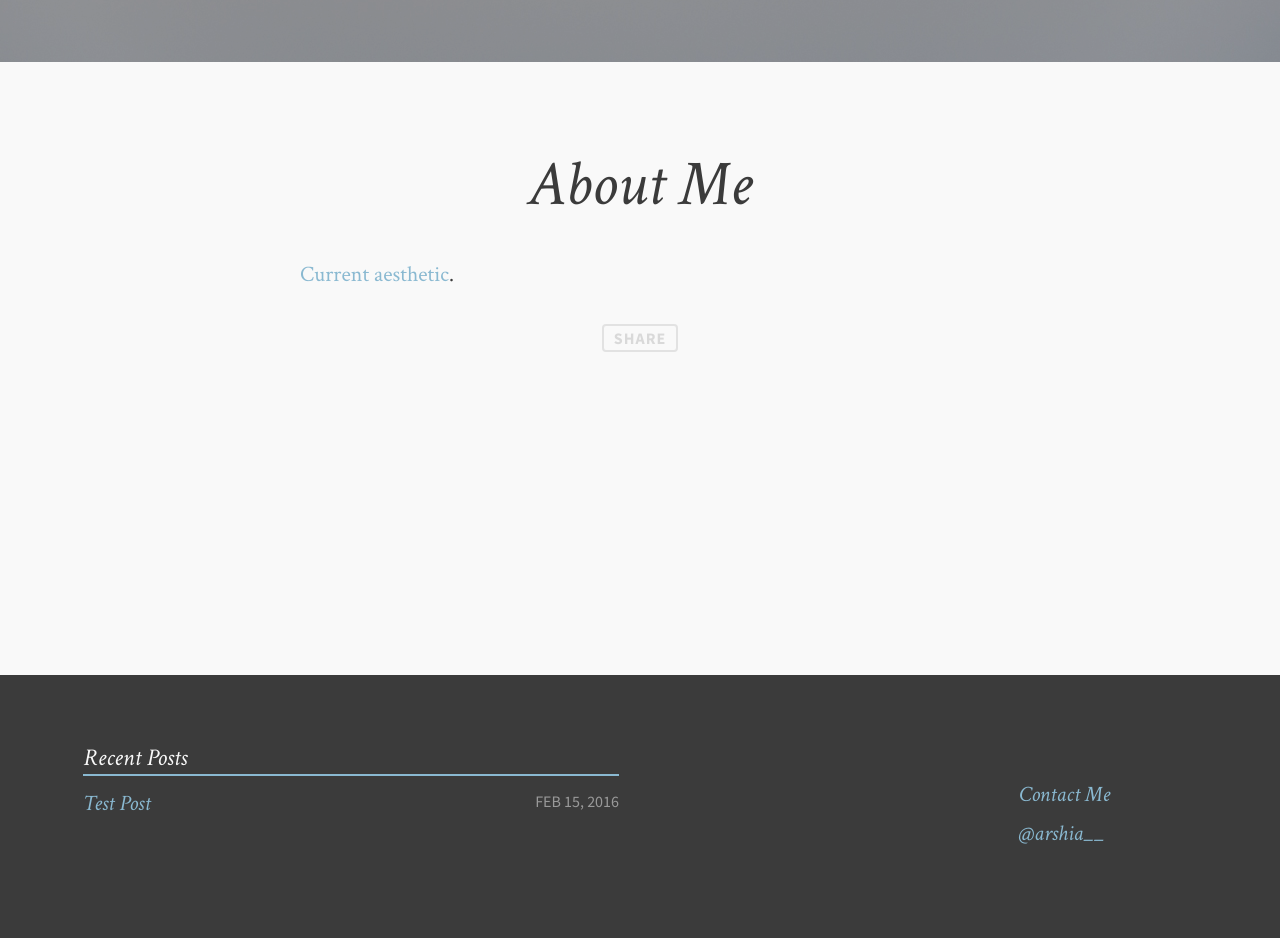
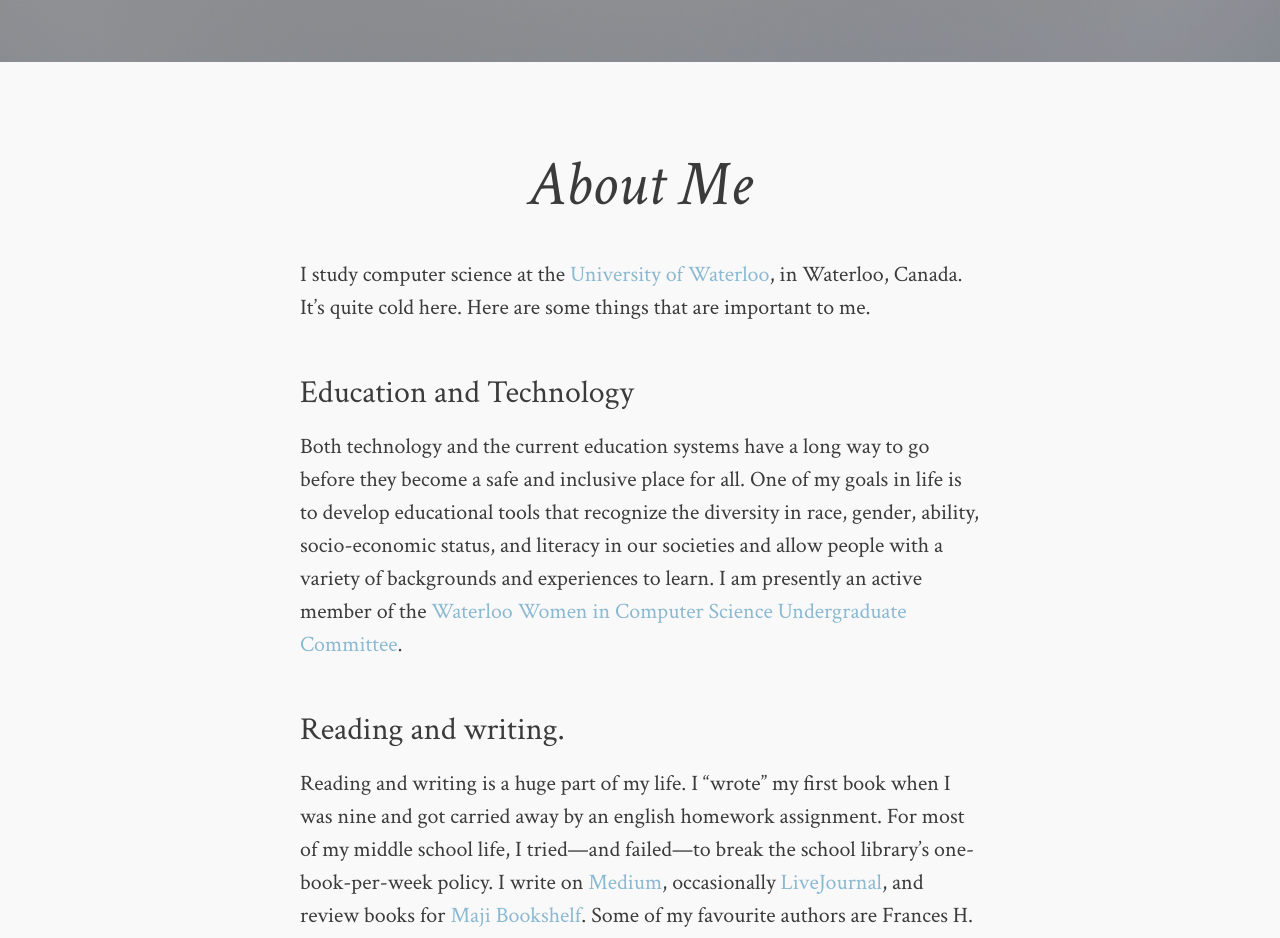
Before and after one commit to arshiamufti/arshiamufti.github.io, a Jekyll site: the page built from about.md, in a window 1280 px wide and 1400 px high, scrolled down 488 px. Shown: the top 938 px of the window. Built offline with Jekyll 4.4.1, drawn with Linux system fonts in a browser that asks for light colours; comment, search, counter and statistics services are not loaded; some of the changed text lies outside the part shown.

Commit message:
remove test post, update about page

```diff
--- a/about.md
+++ b/about.md
@@ -6,5 +6,25 @@ tags: [about, Jekyll, theme, responsive]
 image:
   feature: soft-trees.jpg
 ---
+I study computer science at the [University of Waterloo](https://uwaterloo.ca/){:target="_blank"}, in Waterloo, Canada. It's quite cold here. Here are some things that are important to me.
+
+### Education and Technology
+
+Both technology and the current education systems have a long way to go before they become a safe and inclusive place for all. One of my goals in life is to develop educational tools that recognize the diversity in race, gender, ability, socio-economic status, and literacy in our societies and allow people with a variety of backgrounds and experiences to learn. I am presently an active member of the [Waterloo Women in Computer Science Undergraduate Committee](http://wics.uwaterloo.ca/){:target="_blank"}.
+
+### Reading and writing.
+
+Reading and writing is a huge part of my life. I "wrote" my first book when I was nine and got carried away by an english homework assignment. For most of my middle school life, I tried---and failed---to break the school library's one-book-per-week policy. I write on [Medium](https://medium.com/@arshia__){:target="_blank"}, occasionally [LiveJournal](http://arshia-mufti.livejournal.com/){:target="_blank"}, and review books for [Maji Bookshelf](http://majibookshelf.blogspot.ca/){:target="_blank"}. Some of my favourite authors are Frances H. Burnett, L. M. Montgomery, Enid Blyton, Melina Marchetta, Megan McAfferty, Markus Zusak, and J. K. Rowling.
+
+### Kashmir
+
+<figure>
+    <img src="http://inapcache.boston.com/universal/site_graphics/blogs/bigpicture/kashmir/bp1.jpg">
+    <figcaption>The Dal Lake</figcaption>
+</figure>
+
+This is where I was born. My family moved away when I was very young. I miss it everyday.
+
+I also actively maintain a list of tech/non-tech things I want to accomplish in the next few months, serif fonts I like, and coffee shops around Kitchener-Waterloo I'd like to try out.
 
 [Current aesthetic](http://www.imdb.com/title/tt1988386/){:target="_blank"}.
```
Also changed, not shown: _posts/2016-02-15-test.md (deleted, +0 -9 lines), 1 other file.
